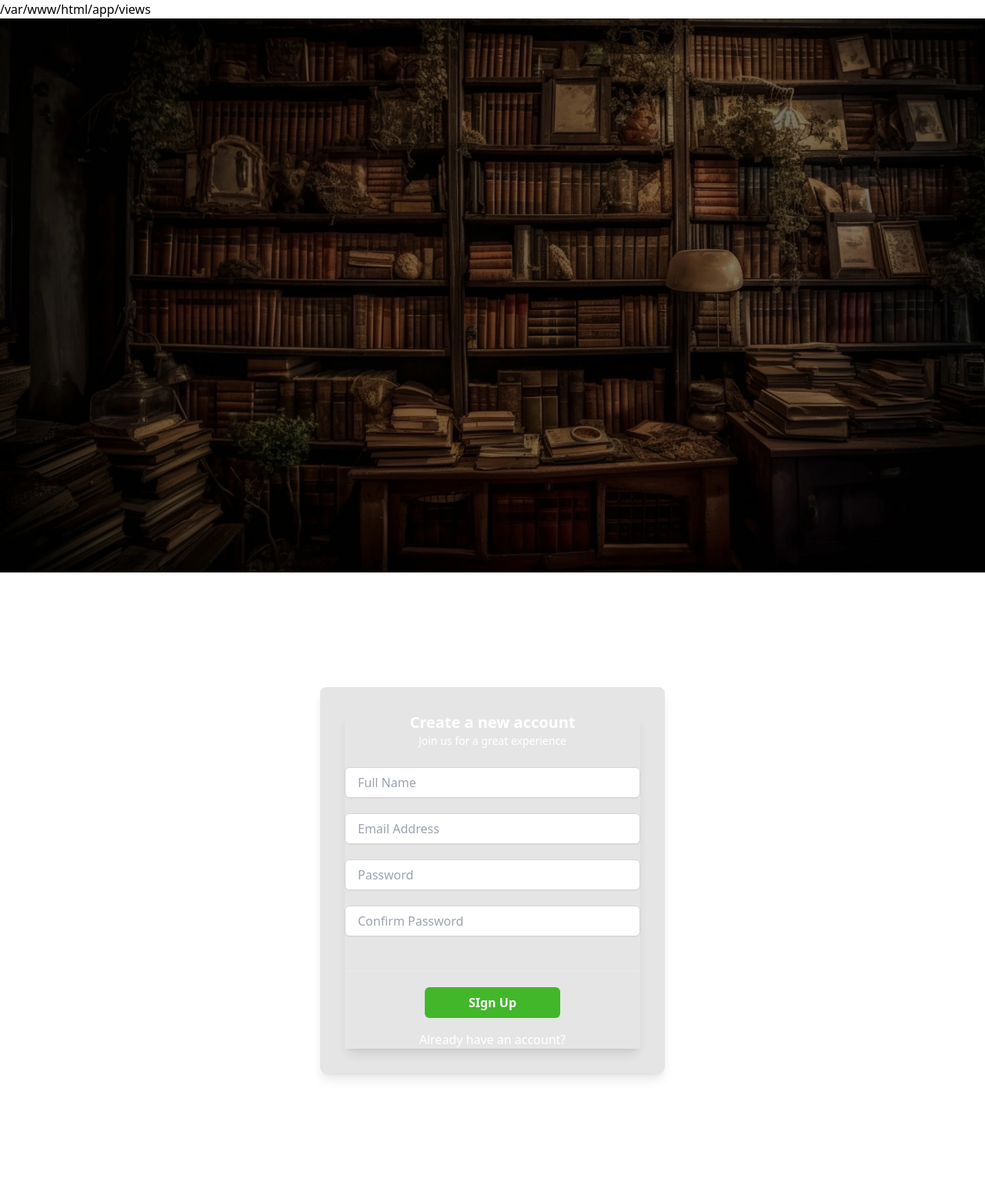
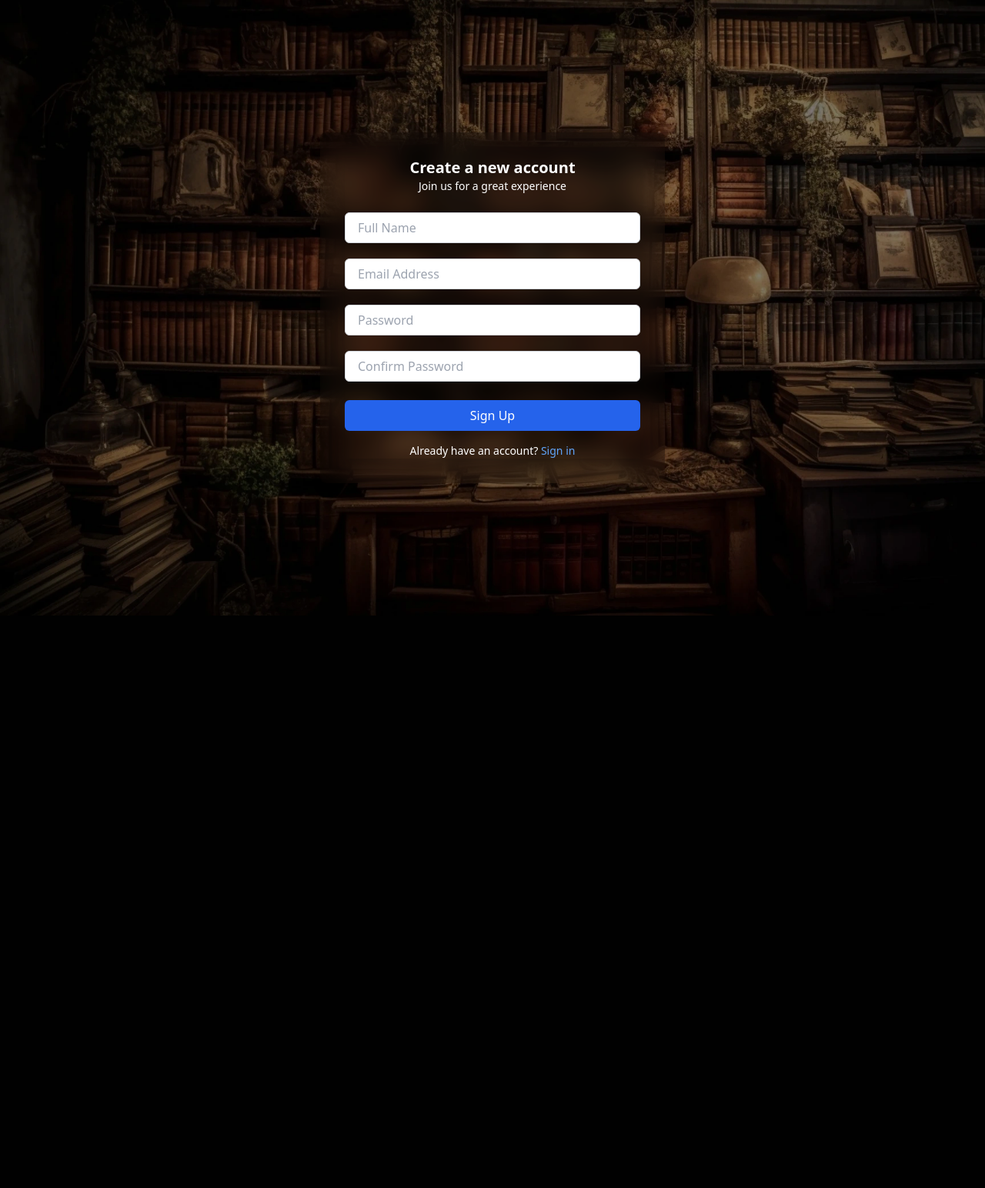
Before and after one commit to Thisishemmit/brief10, a PHP site: page /app/views/signup.php in a window 1280 px wide. Shown: the whole page at 77% size. After the commit the page ends 800 px from the top, so only its background shows below. Run offline with PHP 8.4, Linux system fonts and the light colour scheme.

Commit message:
LM-21 fixing signup view

```diff
--- a/app/views/signup.php
+++ b/app/views/signup.php
@@ -6,16 +6,10 @@
     <title>Sign-up</title>
     <script src="JavaScript/tailwind.js"></script>
 </head>
-<body class="bg-cover bg-center min-h-screen">
-    <?php
-        $path = dirname($_SERVER['SCRIPT_FILENAME']);
-        echo $path;
-    ?>
-    <img src="images/BookBg.webp" alt="" srcset="">
+<body class="bg-[url('../images/BookBg.webp')] bg-cover bg-center min-h-screen">
     <div class="min-h-screen flex flex-col items-center justify-center p-4">
         <div class="bg-black bg-opacity-10 text-white backdrop-blur-lg shadow-lg rounded-lg p-8 max-w-md w-full">
-
-            <form action="app/controllers/signup.php" method="POST" class="flex flex-col items-center shadow-lg">
+            <form action="/app/controllers/signup.php" method="POST" class="flex flex-col items-center shadow-lg">
                 <h2 class="text-xl font-semibold">Create a new account</h2>
                 <p class="text-sm mb-5">Join us for a great experience</p>
 
@@ -25,9 +19,8 @@
                         type="text"
                         id="name"
                         name="name"
-
+                        required
                         class="text-black mt-1 p-4 h-10 block w-full border-gray-300 rounded-md shadow-sm border">
-
                 </div>
 
                 <div class="mb-4 w-full">
@@ -36,7 +29,7 @@
                         type="email"
                         id="email"
                         name="email"
-
+                        required
                         class="text-black mt-1 p-4 h-10 block w-full border-gray-300 rounded-md shadow-sm border">
                 </div>
 
@@ -46,7 +39,7 @@
                         type="password"
                         id="password"
                         name="password"
-
+                        required
                         class="text-black mt-1 p-4 h-10 block w-full border-gray-300 rounded-md shadow-sm border">
                 </div>
 
@@ -56,18 +49,22 @@
                         type="password"
                         id="confirm_password"
                         name="confirm_password"
-
+                        required
                         class="text-black mt-1 p-4 h-10 block w-full border-gray-300 rounded-md shadow-sm border">
                 </div>
 
-                <hr class="my-5 border w-full">
+                <button
+                    type="submit"
+                    class="w-full bg-blue-600 text-white p-2 rounded-md hover:bg-blue-700 focus:outline-none focus:ring-2 focus:ring-blue-500 focus:ring-offset-2">
+                    Sign Up
+                </button>
 
-                <button type="submit" class="min-w-44 bg-[#42b72a] text-white font-bold  py-2 px-2 rounded-md mx-auto duration-100 hover:bg-[#359922]"> SIgn Up</button>
-                <p class="mt-4 text-white duration-100 hover:text-slate-300"><a href="index.php">Already have an account?</a></p>
+                <p class="mt-4 text-sm">
+                    Already have an account?
+                    <a href="/index.php" class="text-blue-400 hover:text-blue-300">Sign in</a>
+                </p>
             </form>
-
         </div>
     </div>
-
 </body>
 </html>
```
